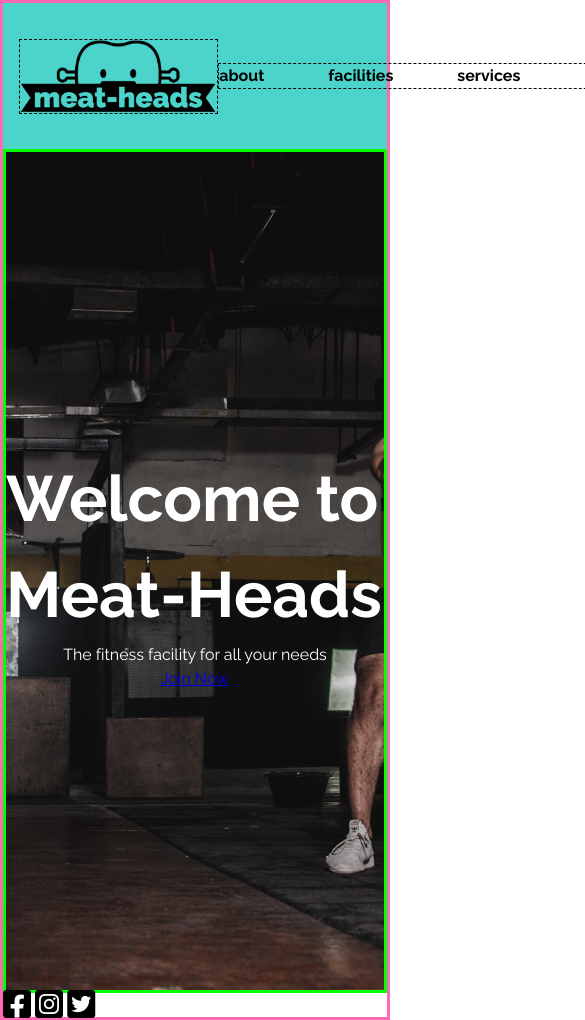
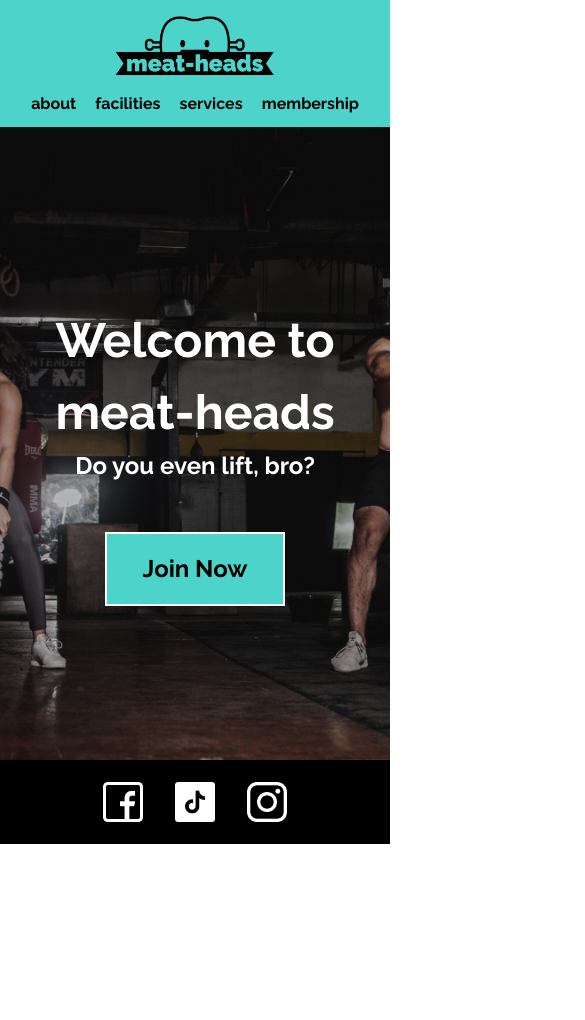
Before and after one commit to nickfwilliams/wdb-gym-page, a plain HTML site: page index.html in a window 390 px wide. Shown: the top 1020 px of the page, 585 px wide, since content can reach past the window. After the commit the page ends 844 px from the top, so only its background shows below. Drawn offline with Linux system fonts and the light colour scheme.

Commit message:
Update desktop and mobile styles

```diff
--- a/index.html
+++ b/index.html
@@ -20,8 +20,12 @@
       rel="stylesheet"
     />
     <title>Meat-Heads Gym</title>
+    </head>
+
+    <div class="container">
       <header>
-      <img src="images/meat-heads-logo-cropped.png" alt="Meat-heads Logo" />
+        <body>
+        <a href="#"><img src="images/meat-heads-logo-cropped.png" alt="Meat-heads Logo" /></a>
         <nav>
           <ul>
             <li><a href="#">About</a></li>
@@ -33,15 +37,19 @@
         <div class="header-join-btn"><a href="#">Join Now</a></div>
       </header>
       <main>
-      <h1>Welcome to Meat-Heads</h1>
-      <p>The fitness facility for all your needs</p>
+        <div class="main-text">
+        <h1>Welcome to <span>meat-heads</span></h1>
+        <p>Do you even lift, bro?</p>
+      </div>
       <a href="#" class="main-join-btn">Join Now</a>
       </main>
       <footer>
-      <i class="fa-brands fa-square-facebook fa-2xl"></i>
-      <i class="fa-brands fa-square-instagram fa-2xl"></i>
-      <i class="fa-brands fa-square-twitter fa-2xl"></i>
+        <a href="#"><img src="images/fb-icon.png" alt="Facebook Icon"></a>
+        <a href="#"><img src="images/tiktok-icon.png" alt="Tiktok Icon"></a>
+        <a href="#"><img src="images/insta-icon.png" alt="Instagram Icon"></a>
+
       </footer>
-  </head>
-  <body></body>
+   </body>
+    </div>
+
 </html>
--- a/style.css
+++ b/style.css
@@ -1,33 +1,33 @@
 body {
   font-family: "Raleway", sans-serif;
-  border: 3px solid hotpink;
+  /* outline: 3px solid hotpink; */
+}
+
+.container {
+  height: 100vh;
+  width: 100vw;
 }
 
 header {
-  /* border: 3px solid lime; */
+  /* outline: 3px solid lime; */
   display: flex;
-  /* padding: 0.75em 0 0.75em 0.5em; */
+  height: 10vh;
   justify-content: space-between;
   align-items: center;
   background-color: #4cd4cb;
 }
 
-header > * {
-  border: 1px dashed black;
-}
-
 header img {
-  width: 200px;
-  height: 75px;
+  width: 160px;
+  height: 60px;
   margin-left: 1em;
 }
 
 header ul {
   list-style: none;
-  margin: 0;
+  margin-inline: 0;
   padding: 0;
   display: flex;
-  column-gap: 4em;
 }
 
 ul a {
@@ -35,21 +35,27 @@ ul a {
   color: black;
   text-transform: lowercase;
   font-weight: 700;
+  margin-inline: 1.5em;
+  font-size: 1.2rem;
 }
 
 ul a:hover {
   text-decoration: underline;
 }
 
-.header-join-btn {
-  background-color: #000;
-  padding: 3em;
-}
-
 .header-join-btn a {
   color: #4cd4cb;
   font-weight: 700;
   text-transform: uppercase;
+  text-decoration: none;
+  background-color: #000;
+  padding: 2.4em;
+}
+
+.header-join-btn a:hover {
+  text-decoration: underline;
+  background-color: #4cd4cb;
+  color: #000;
 }
 
 /*-- Main Section -- */
@@ -59,13 +65,21 @@ main {
   flex-direction: column;
   justify-content: center;
   align-items: center;
-  max-width: 100%;
-  height: 100vh;
-  border: 3px solid lime;
-  background-image: url("images/pexels-leon-ardho-1552242.jpg");
+  max-width: 100vw;
+  height: 80vh;
+  /* outline: 3px solid purple; */
+  background-image: linear-gradient(rgba(0, 0, 0, 0.2), rgba(0, 0, 0, 0.2)),
+    url("images/gym-goers-cropped.jpg");
   background-position: center;
   background-repeat: no-repeat;
   background-size: cover;
+}
+
+.main-text {
+  display: flex;
+  flex-direction: column;
+  align-items: center;
+  padding: 1.5em;
 }
 
 main h1,
@@ -74,9 +88,102 @@ p {
 }
 
 main h1 {
-  font-size: 4rem;
+  font-size: 5rem;
 }
 
-main p span {
-  display: inline-block;
+main h1 span {
+  display: block;
 }
+
+main p {
+  font-size: 2em;
+  font-weight: 700;
+}
+
+.main-join-btn {
+  background-color: #4cd4cb;
+  margin-top: 1em;
+  padding-block: 1em;
+  padding-inline: 3em;
+  border: 2px solid #fff;
+  color: #000;
+  font-size: 1.5rem;
+  font-weight: 700;
+  text-decoration: none;
+}
+
+.main-join-btn:hover {
+  transform: scale(1.02);
+}
+
+footer {
+  display: flex;
+  justify-content: center;
+  align-items: center;
+  column-gap: 2em;
+  height: 10vh;
+  background-color: #000;
+}
+
+footer img {
+  height: 40px;
+  width: 40px;
+}
+
+/*-- Media Queries -- */
+
+@media screen and (max-width: 950px) {
+  .header-join-btn a {
+    display: none;
+  }
+}
+
+@media screen and (max-width: 750px) {
+  header {
+    flex-direction: column;
+    height: 15vh;
+    padding-top: 1em;
+  }
+
+  header ul a {
+    margin-inline: 1.2em;
+    font-size: 1rem;
+  }
+
+  main {
+    height: 75vh;
+  }
+}
+
+@media screen and (max-width: 520px) {
+  header {
+    padding-top: 1em;
+    height: 15vh;
+  }
+
+  header img {
+    margin-left: 0;
+  }
+
+  header ul a {
+    margin-inline: 0.6em;
+    font-size: 1rem;
+  }
+
+  main {
+    height: 75vh;
+  }
+
+  main h1 {
+    font-size: 3em;
+  }
+
+  main p {
+    font-size: 1.5rem;
+  }
+
+  .main-join-btn {
+    padding-block: 0.7em;
+    padding-inline: 1.5em;
+  }
+}
```
Lines whose indentation alone changed are shown as unchanged.
